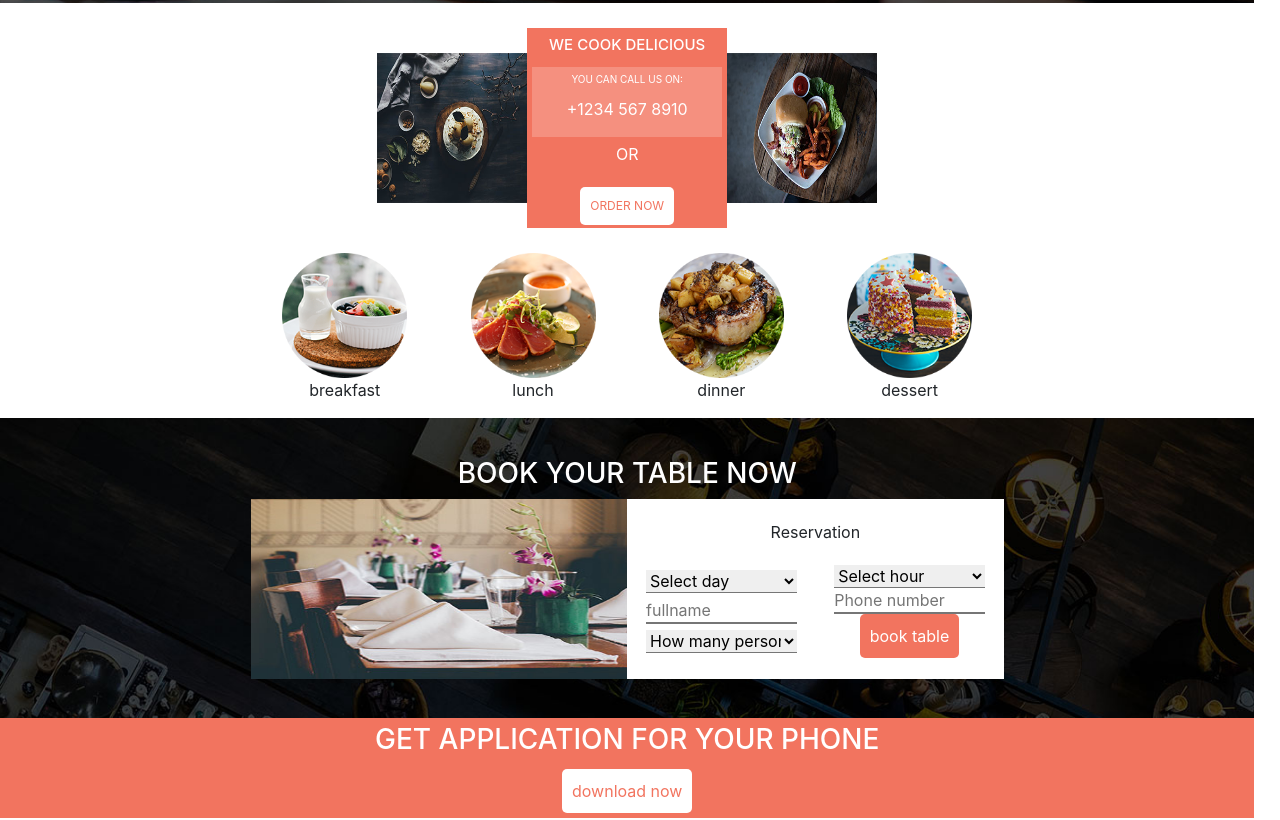
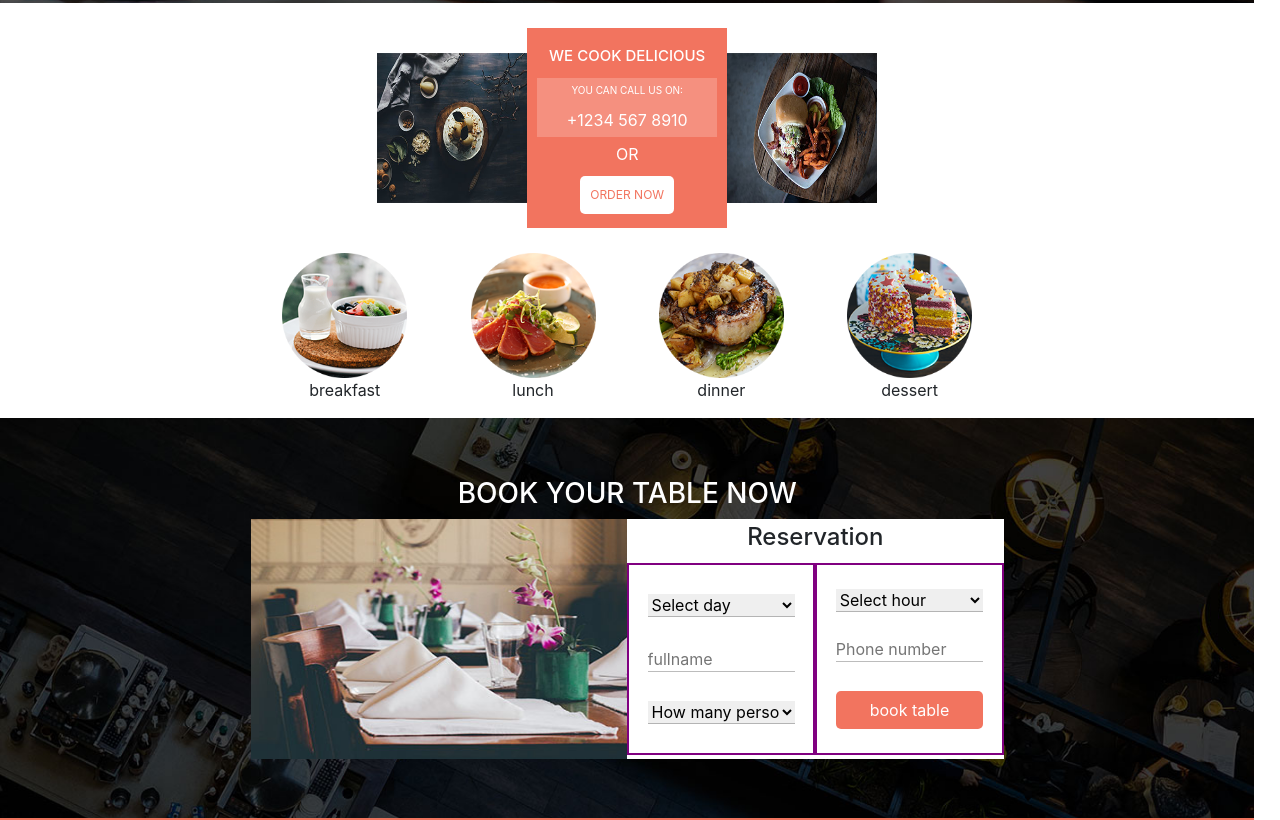
Before and after one commit to ElsongMaster/Exos_recapitulatif_matiere, a website: page index.html in a window 1280 px wide. Shown: the part 522-1342 px from the top of the page. Drawn offline with Linux system fonts and the light colour scheme.

Commit message:
sauvegarde avant recup travail Adil

```diff
--- a/index.html
+++ b/index.html
@@ -73,7 +73,7 @@
           <div class="container-form">
             <img src="./public/img/book_left_image.jpg" alt="" />
             <div class="form-reservation">
-              Reservation
+              <h4>Reservation</h4>
               <form action="">
                 <div class="form-content">
                   <select name="" id="jour-semaine">
--- a/src/scss/modules/_section1.scss
+++ b/src/scss/modules/_section1.scss
@@ -23,7 +23,7 @@
       flex-direction: column;
       justify-content: center;
       align-items: center;
-      padding: 5px;
+      padding: 10px;
       background-color: rgb(242, 116, 95);
       height: 200px;
       width: 200px;
@@ -37,6 +37,9 @@
       }
       h4 {
         font-size: 15px;
+      }
+      p {
+        margin: 5px;
       }
     }
     .number {
@@ -88,14 +91,14 @@
 
 /*media queries .section1*/
 
-@media (max-width: 880px) {
+@media (max-width: 1024px) {
   .section1 {
     .section1_header {
       flex-direction: column;
 
       height: fit-content;
 
-      img,
+      .container-form {
         .number-contact {
           width: 100%;
         }
@@ -103,6 +106,7 @@
         .number-contact {
           h4 {
             font-size: max(3vw, 8px);
+          }
         }
       }
     }
--- a/src/scss/modules/_section2.scss
+++ b/src/scss/modules/_section2.scss
@@ -6,7 +6,7 @@
     flex-direction: column;
     justify-content: center;
     align-items: center;
-    height: 300px;
+    height: 400px;
     background-image: url("../img/book-bg.jpg");
     background-size: cover;
     background-repeat: no-repeat;
@@ -35,17 +35,14 @@
 
         form {
           display: flex;
-
+          height: 80%;
           select {
             option:first-child {
               color: rgba(0, 0, 0, 0.2);
             }
-            option {
-              color: red;
-            }
           }
           .form-content {
-            // border: 2px solid purple;
+            border: 2px solid purple;
             display: flex;
             flex-direction: column;
             justify-content: space-evenly;
@@ -54,15 +51,20 @@
               border-top: none;
               border-left: none;
               border-right: none;
-              //   border-bottom: 2px solid rgba(123, 123, 123, 0.5);
+              border-bottom: 1px solid rgba(123, 123, 123, 0.5);
+            }
+
+            * {
               width: 80%;
+              outline: none;
             }
 
             button {
               border: none;
               background-color: rgb(242, 116, 95);
               color: white;
-              padding: 10px;
+              padding: 7px 0;
+              margin-top: 5px;
               border-radius: 5px;
             }
           }
@@ -75,7 +77,7 @@
     flex-direction: column;
     justify-content: center;
     align-items: center;
-    height: 100px;
+    height: 200px;
     background-color: rgb(242, 116, 95);
     * {
       width: fit-content;
@@ -83,13 +85,17 @@
 
     h2 {
       color: white;
+      font-size: 20px;
     }
     a {
-      margin-top: 5px;
+      text-decoration: none;
+      margin-top: 10px;
       color: rgb(242, 116, 95);
       background-color: white;
       padding: 10px;
       border-radius: 5px;
+      text-transform: uppercase;
+      font-size: 13px;
     }
   }
 }
```
Also changed, not shown: public/css/app.css, 1 other file. Lines whose indentation alone changed are shown as unchanged.
